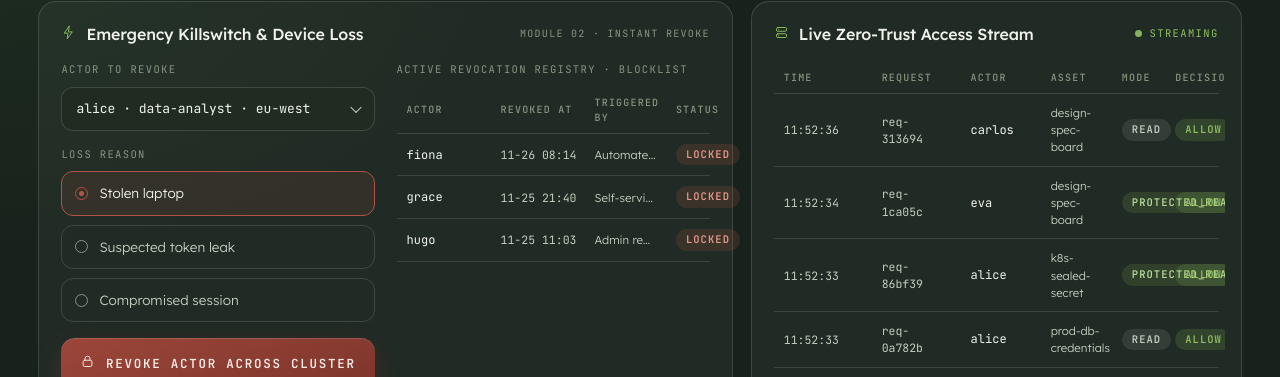
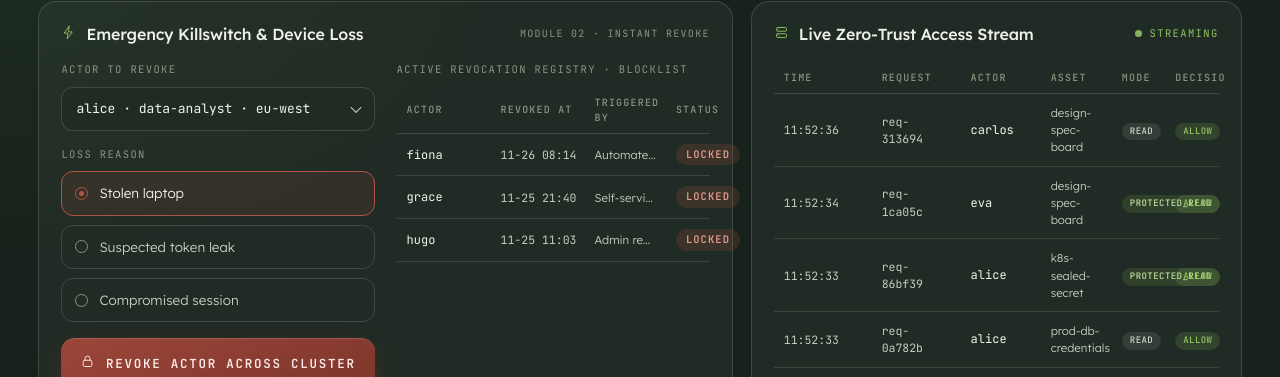
Before and after one commit to SuhasHanamannavar/loosersss, a plain HTML site: page dashboard.html in a window 1280 px wide. Shown: the part 423-800 px from the top of the page. Drawn offline with Linux system fonts and the light colour scheme.

Commit message:
Tighten stream mode badges for narrow table columns

```diff
--- a/assets/css/console.css
+++ b/assets/css/console.css
@@ -181,6 +181,7 @@ h1, h2, h3, p, figure { margin: 0; }
 
 /* ---------- stream ---------- */
 .stream-scroll { max-height: 388px; overflow-y: auto; margin: 0 -6px; padding: 0 6px; }
+.stream-scroll .badge { font-size: 9px; padding: 2px 8px; letter-spacing: .05em; white-space: nowrap; }
 .stream-scroll::-webkit-scrollbar { width: 6px; }
 .stream-scroll::-webkit-scrollbar-thumb { background: rgba(240,243,236,.16); border-radius: 6px; }
 .live-line { display: inline-flex; align-items: center; gap: 8px; font-family: var(--font-mono); font-size: 10.5px; letter-spacing: .13em; text-transform: uppercase; color: var(--moss-bright); }
```
